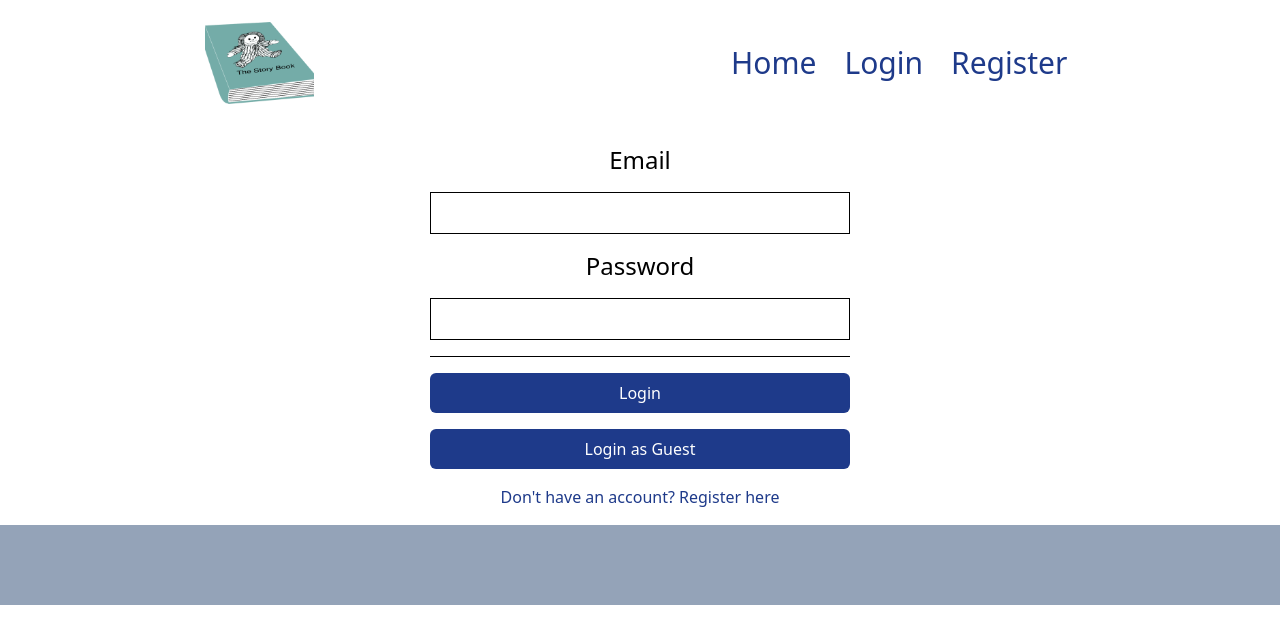
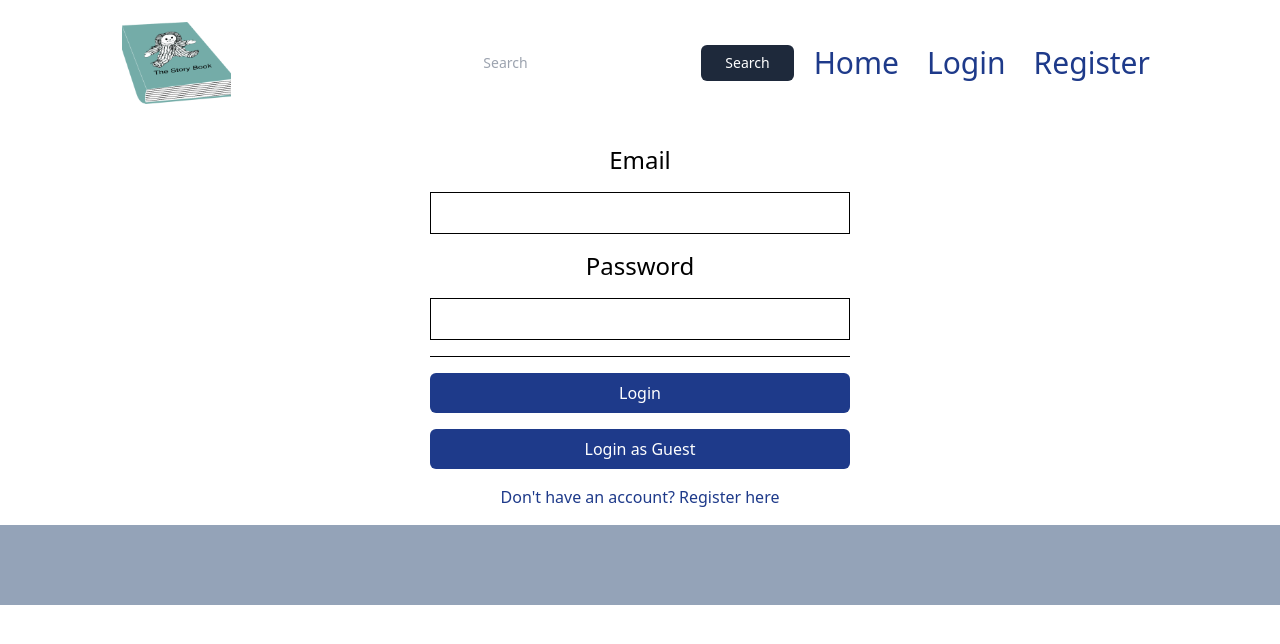
Before and after one commit to 10234567Z/Storybook, a Next.js app: page /login in a window 1280 px wide. Shown: the top 644 px of the page. Built offline with nearby package versions, Linux system fonts and the light colour scheme; no server answers.

Commit message:
Add search bar

```diff
--- a/src/app/components/navbar.tsx
+++ b/src/app/components/navbar.tsx
@@ -4,6 +4,7 @@ import Image from "next/image";
 import './navbar.css';
 import React, { useEffect, useState } from "react";
 import useSignedIn from "@/hooks/useSignedIn";
+import { createClient } from "@/utils/supabase/client";
 interface NavbarProps {
     signedIn: boolean
 }
@@ -11,8 +12,9 @@ interface NavbarProps {
 const Navbar: React.FC<NavbarProps> = ({ signedIn }) => {
     const TOP_OFFSET = 10;
     const [showBackground, setShowBackground] = useState(false)
+    const supabase = createClient()
     useEffect(() => {
-        if(window.scrollY >= TOP_OFFSET) setShowBackground(true)
+        if (window.scrollY >= TOP_OFFSET) setShowBackground(true)
         const handleScroll = () => {
             if (window.scrollY >= TOP_OFFSET) {
                 setShowBackground(true)
@@ -25,14 +27,25 @@ const Navbar: React.FC<NavbarProps> = ({ signedIn }) => {
             window.removeEventListener('scroll', handleScroll);
         }
     }, []);
+
+    async function handleSearch(e: React.FormEvent<HTMLFormElement>) {
+        e.preventDefault()
+        const formData = new FormData(e.currentTarget)
+        const searchQuery = formData.get('q') as string
+        window.location.href = `/search?q=${searchQuery}`
+    }
     return (
         <>
             <nav className={`text-blue-900 py-1 mt-[10px] flex flex-col gap-2 text-xs sm:text-sm sticky top-0 z-10 transition-all duration-300 pb-4`} style={{ backgroundColor: showBackground ? "#e2e8f0" : undefined }}>
                 <div className="flex flex-row justify-around items-center">
                     <Link href="/" className="hidden sm:inline-block ">
-                        <Image src="/logo.png" alt="Storybook Logo" width={125} height={125} className=" hover:border transition-all hover:border-black border-solid p-2"/>
+                        <Image src="/logo.png" alt="Storybook Logo" width={125} height={125} className=" hover:border transition-all hover:border-black border-solid p-2" />
                     </Link>
                     <div className={`flex flex-row gap-3 justify-center items-center px-2 font-normal`}>
+                        <form action="/search" method="get" className="flex flex-row gap-2">
+                            <input type="text" name="q" placeholder="Search" className="p-2 rounded-md outline-none" />
+                            <button type="submit" className="p-2 px-6 rounded-md bg-slate-800 text-white transition-all hover:bg-slate-700">Search</button>
+                        </form>
                         <Link href="/">
                             <button className="m-2 lg:text-3xl md:text-2xl sm:text-xl text-xs">
                                 <p className="navControl">Home</p>
--- a/src/app/myprofile/page.tsx
+++ b/src/app/myprofile/page.tsx
@@ -120,7 +120,8 @@ export default function Page() {
           <button onClick={handleOpenPostDrawer} className=" p-4 px-6 rounded-md bg-slate-800 text-white transition-all hover:bg-slate-700">Create Post</button>
           <div className="w-screen py-3 font-extrabold text-2xl text-center bg-black text-white">Posts</div>
           <div className="w-screen flex flex-col justify-center items-center gap-8">
-            {posts.map((post) => (
+
+            {posts.length === 0 ? "Nothing here yet..." : posts.map((post) => (
               <PostCard key={post.post_id} post={post} updating={updating} />
             ))}
           </div>
```
